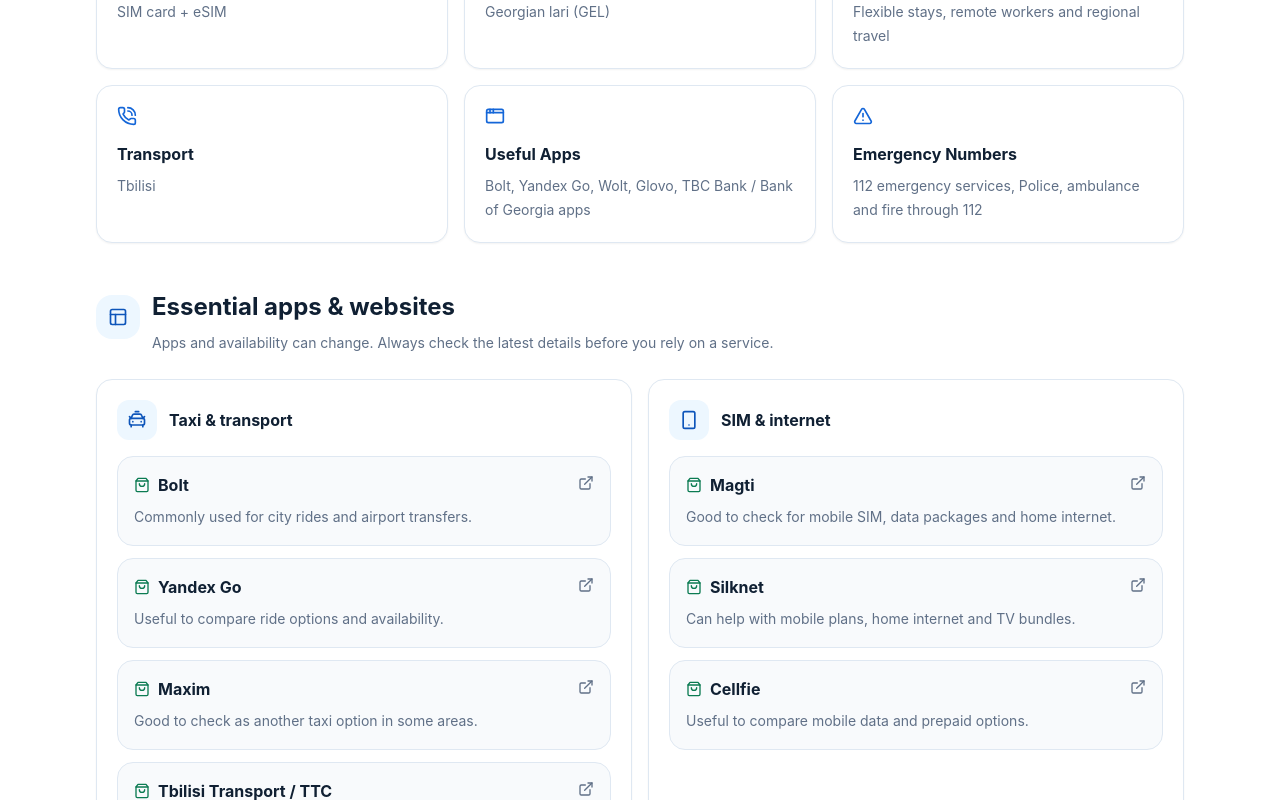
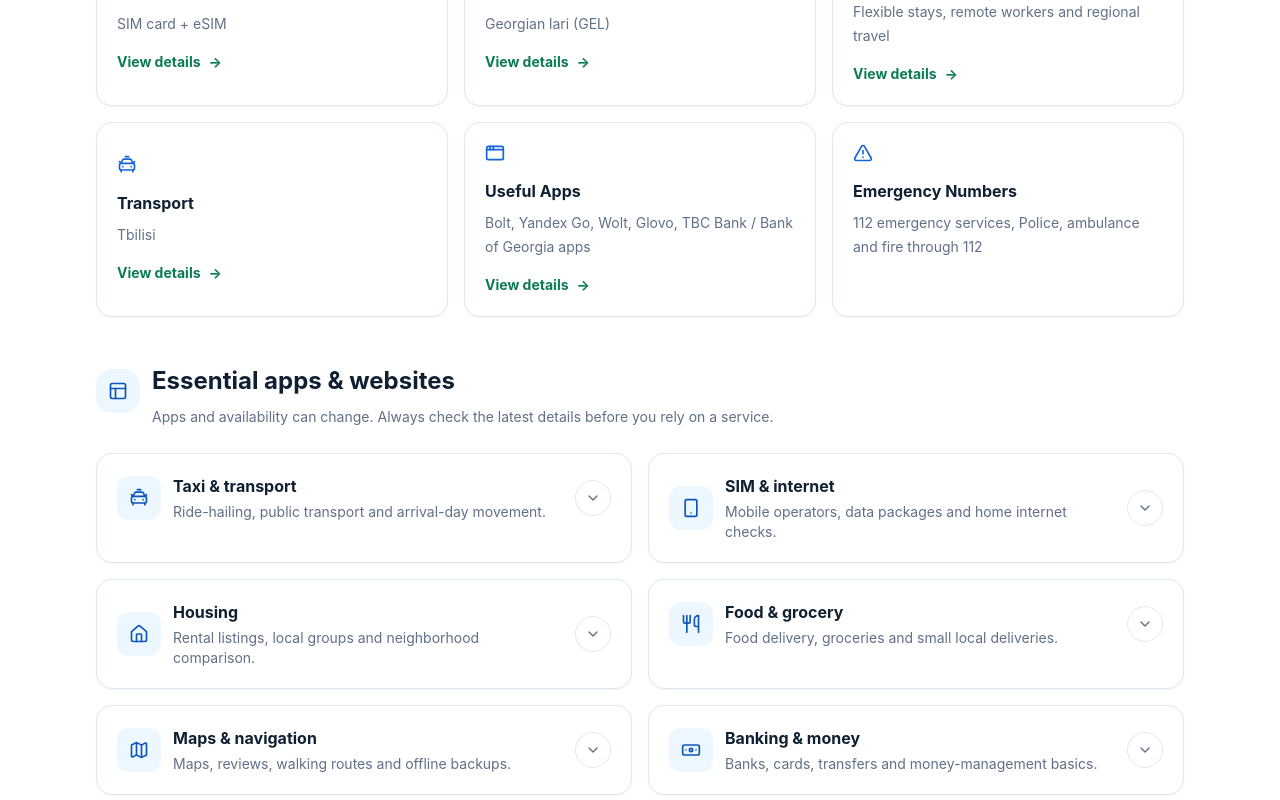
Before and after one commit to cenkerdem763-alt/BeforeYouLand, a React (Vite) app: page /en/georgia in a window 1280 px wide. Shown: the part 660-1460 px from the top of the page. Built offline with nearby package versions, Linux system fonts and the light colour scheme.

Commit message:
Improve essential app category navigation

```diff
--- a/src/components/EssentialAppsSection.tsx
+++ b/src/components/EssentialAppsSection.tsx
@@ -1,6 +1,7 @@
 import {
   Banknote,
   CarTaxiFront,
+  ChevronDown,
   ExternalLink,
   Home,
   Map,
@@ -20,6 +21,8 @@
 type EssentialAppsSectionProps = {
   country: Country;
   language: Language;
+  openCategories: Set<EssentialCategoryKey>;
+  onToggleCategory: (categoryKey: EssentialCategoryKey) => void;
 };
 
 const icons: Record<EssentialCategoryKey, typeof Smartphone> = {
@@ -31,7 +34,45 @@
   bankingMoney: Banknote,
 };
 
-export default function EssentialAppsSection({ country, language }: EssentialAppsSectionProps) {
+const categoryDescriptions: Record<EssentialCategoryKey, Record<Language, string>> = {
+  taxiTransport: {
+    en: 'Ride-hailing, public transport and arrival-day movement.',
+    tr: 'Taksi, toplu taşıma ve ilk gün ulaşımı.',
+    ru: 'Такси, общественный транспорт и первые поездки.',
+  },
+  simInternet: {
+    en: 'Mobile operators, data packages and home internet checks.',
+    tr: 'Mobil operatörler, internet paketleri ve ev interneti kontrolü.',
+    ru: 'Операторы, мобильный интернет и домашний интернет.',
+  },
+  housing: {
+    en: 'Rental listings, local groups and neighborhood comparison.',
+    tr: 'Kiralık ilanları, yerel gruplar ve semt karşılaştırması.',
+    ru: 'Аренда, местные группы и сравнение районов.',
+  },
+  foodGrocery: {
+    en: 'Food delivery, groceries and small local deliveries.',
+    tr: 'Yemek, market ve küçük yerel teslimatlar.',
+    ru: 'Доставка еды, продукты и небольшие заказы.',
+  },
+  mapsNavigation: {
+    en: 'Maps, reviews, walking routes and offline backups.',
+    tr: 'Haritalar, yorumlar, yürüyüş rotaları ve offline seçenekler.',
+    ru: 'Карты, отзывы, маршруты и офлайн-запас.',
+  },
+  bankingMoney: {
+    en: 'Banks, cards, transfers and money-management basics.',
+    tr: 'Banka, kart, transfer ve para yönetimi temelleri.',
+    ru: 'Банки, карты, переводы и базовые денежные вопросы.',
+  },
+};
+
+export default function EssentialAppsSection({
+  country,
+  language,
+  openCategories,
+  onToggleCategory,
+}: EssentialAppsSectionProps) {
   const copy = ui[language].essentialApps;
   const categories = essentialApps[country.key];
 
@@ -50,45 +91,70 @@
       <div className="mt-6 grid gap-4 lg:grid-cols-2">
         {categories.map((category) => {
           const Icon = icons[category.key];
+          const isOpen = openCategories.has(category.key);
+          const panelId = `${country.key}-${category.key}-apps-panel`;
 
           return (
             <div
               key={category.key}
-              className="rounded-2xl border border-line bg-white p-4 shadow-sm sm:p-5"
+              id={`apps-${category.key}`}
+              className="overflow-hidden rounded-2xl border border-line bg-white shadow-sm transition hover:border-blue-100 hover:shadow-md"
+              style={{ scrollMarginTop: '6rem' }}
             >
-              <div className="flex items-center gap-3">
-                <span className="flex h-10 w-10 shrink-0 items-center justify-center rounded-xl bg-blue-50 text-blue-700">
+              <button
+                type="button"
+                className="focus-ring grid w-full grid-cols-[auto_1fr_auto] items-center gap-3 p-4 text-left transition hover:bg-slate-50 sm:p-5"
+                aria-expanded={isOpen}
+                aria-controls={panelId}
+                onClick={() => onToggleCategory(category.key)}
+              >
+                <span className="flex h-11 w-11 shrink-0 items-center justify-center rounded-xl bg-blue-50 text-blue-700">
                   <Icon className="h-5 w-5" aria-hidden="true" />
                 </span>
-                <h3 className="text-base font-bold">
+                <span>
+                  <span className="block text-base font-bold">
                     {essentialCategoryLabels[category.key][language]}
-                </h3>
-              </div>
-              <div className="mt-4 grid gap-3">
+                  </span>
+                  <span className="mt-1 block text-sm leading-5 text-muted">
+                    {categoryDescriptions[category.key][language]}
+                  </span>
+                </span>
+                <span className="flex h-9 w-9 items-center justify-center rounded-full border border-line bg-white text-muted">
+                  <ChevronDown
+                    className={`h-4 w-4 transition ${isOpen ? 'rotate-180 text-blue-700' : ''}`}
+                    aria-hidden="true"
+                  />
+                </span>
+              </button>
+
+              {isOpen ? (
+                <div id={panelId} className="border-t border-line bg-slate-50/80 p-3 sm:p-4">
+                  <div className="grid gap-2">
                     {category.items.map((item) => (
                       <a
                         key={item.name}
                         href={item.url}
                         target="_blank"
                         rel="noreferrer"
-                    className="focus-ring group rounded-2xl border border-line bg-slate-50 p-4 transition hover:border-blue-600 hover:bg-white hover:shadow-sm"
+                        className="focus-ring group grid grid-cols-[1fr_auto] gap-3 rounded-xl border border-line bg-white p-3 transition hover:border-blue-600 hover:shadow-sm"
                       >
-                    <span className="flex items-start justify-between gap-3">
-                      <span className="inline-flex items-center gap-2 font-bold text-ink">
+                        <span>
+                          <span className="inline-flex items-center gap-2 text-sm font-bold text-ink">
                             <ShoppingBag className="h-4 w-4 text-green-700" aria-hidden="true" />
                             {item.name}
                           </span>
-                      <ExternalLink
-                        className="mt-0.5 h-4 w-4 shrink-0 text-muted transition group-hover:text-blue-600"
-                        aria-hidden="true"
-                      />
+                          <span className="mt-1 block text-sm leading-5 text-muted">
+                            {item.description[language]}
                           </span>
-                    <span className="mt-2 block text-sm leading-6 text-muted">
-                      {item.description[language]}
+                        </span>
+                        <span className="flex h-9 w-9 shrink-0 items-center justify-center rounded-full bg-slate-100 text-muted transition group-hover:bg-blue-50 group-hover:text-blue-700">
+                          <ExternalLink className="h-4 w-4" aria-hidden="true" />
                         </span>
                       </a>
                     ))}
                   </div>
+                </div>
+              ) : null}
             </div>
           );
         })}
--- a/src/pages/CountryPage.tsx
+++ b/src/pages/CountryPage.tsx
@@ -1,5 +1,14 @@
+import { useState } from 'react';
 import { Navigate, useParams } from 'react-router-dom';
-import { AlertTriangle, AppWindow, Landmark, PhoneCall } from 'lucide-react';
+import {
+  AlertTriangle,
+  AppWindow,
+  CarTaxiFront,
+  Home,
+  Landmark,
+  PhoneCall,
+  Smartphone,
+} from 'lucide-react';
 import Badge from '../components/Badge';
 import EssentialAppsSection from '../components/EssentialAppsSection';
 import FirstWeekChecklistSection from '../components/FirstWeekChecklistSection';
@@ -10,10 +19,20 @@
 import { siteConfig } from '../data/config';
 import TopicCard from '../components/TopicCard';
 import { findCountryBySlug, getCountryPath } from '../data/countries';
+import type { EssentialCategoryKey } from '../data/essentialApps';
 import { languageCodes, topicLabels, ui } from '../data/i18n';
 import { getGuidePath, topicKeys } from '../data/routes';
 
+const viewDetailsLabel = {
+  en: 'View details',
+  tr: 'Bilgileri gör',
+  ru: 'Смотреть',
+} as const;
+
 export default function CountryPage() {
+  const [openAppCategories, setOpenAppCategories] = useState<Set<EssentialCategoryKey>>(
+    () => new Set(),
+  );
   const params = useParams();
   const language = languageCodes.find((code) => code === params.language);
   if (!language || !params.countrySlug) return <Navigate to="/en" replace />;
@@ -24,14 +43,72 @@
   const labels = ui[language].country;
   const countryPath = getCountryPath(language, country);
 
-  const overview = [
-    { label: 'SIM / eSIM', value: topicKeys.slice(0, 2).map((topic) => topicLabels[language][topic]).join(' + ') },
-    { label: topicLabels[language]['bank-account'], value: country.content[language].currency },
-    { label: topicLabels[language]['rent-apartment'], value: country.content[language].bestFor },
-    { label: topicLabels[language].transport, value: country.content[language].capital },
-    { label: labels.usefulApps, value: country.apps.join(', ') },
-    { label: labels.emergencyNumbers, value: country.emergency[language].join(', ') },
+  const overview: {
+    label: string;
+    value: string;
+    icon: typeof PhoneCall;
+    appCategory?: EssentialCategoryKey;
+  }[] = [
+    {
+      label: 'SIM / eSIM',
+      value: topicKeys.slice(0, 2).map((topic) => topicLabels[language][topic]).join(' + '),
+      icon: Smartphone,
+      appCategory: 'simInternet',
+    },
+    {
+      label: topicLabels[language]['bank-account'],
+      value: country.content[language].currency,
+      icon: Landmark,
+      appCategory: 'bankingMoney',
+    },
+    {
+      label: topicLabels[language]['rent-apartment'],
+      value: country.content[language].bestFor,
+      icon: Home,
+      appCategory: 'housing',
+    },
+    {
+      label: topicLabels[language].transport,
+      value: country.content[language].capital,
+      icon: CarTaxiFront,
+      appCategory: 'taxiTransport',
+    },
+    {
+      label: labels.usefulApps,
+      value: country.apps.join(', '),
+      icon: AppWindow,
+      appCategory: 'mapsNavigation',
+    },
+    {
+      label: labels.emergencyNumbers,
+      value: country.emergency[language].join(', '),
+      icon: AlertTriangle,
+    },
   ];
+
+  const openAppCategory = (categoryKey: EssentialCategoryKey) => {
+    setOpenAppCategories((current) => new Set(current).add(categoryKey));
+    window.setTimeout(() => {
+      document.getElementById(`apps-${categoryKey}`)?.scrollIntoView({
+        behavior: 'smooth',
+        block: 'start',
+      });
+    }, 0);
+  };
+
+  const toggleAppCategory = (categoryKey: EssentialCategoryKey) => {
+    setOpenAppCategories((current) => {
+      const next = new Set(current);
+
+      if (next.has(categoryKey)) {
+        next.delete(categoryKey);
+      } else {
+        next.add(categoryKey);
+      }
+
+      return next;
+    });
+  };
 
   return (
     <>
@@ -60,20 +137,55 @@
         <section className="mt-10">
           <h2 className="text-2xl font-bold">{labels.overview}</h2>
           <div className="mt-5 grid gap-4 md:grid-cols-2 lg:grid-cols-3">
-            {overview.map((item, index) => {
-              const Icon = [PhoneCall, Landmark, AlertTriangle, PhoneCall, AppWindow, AlertTriangle][index];
-              return (
-                <div key={item.label} className="rounded-2xl border border-line bg-white p-5 shadow-sm">
+            {overview.map((item) => {
+              const Icon = item.icon;
+              const cardContent = (
+                <>
                   <Icon className="h-5 w-5 text-blue-600" aria-hidden="true" />
                   <h3 className="mt-4 font-bold">{item.label}</h3>
                   <p className="mt-2 text-sm leading-6 text-muted">{item.value}</p>
-                </div>
+                  {item.appCategory ? (
+                    <span className="mt-4 inline-flex items-center gap-2 text-sm font-bold text-green-700">
+                      {viewDetailsLabel[language]}
+                      <span aria-hidden="true">→</span>
+                    </span>
+                  ) : null}
+                </>
+              );
+
+              if (!item.appCategory) {
+                return (
+                  <div
+                    key={item.label}
+                    className="rounded-2xl border border-line bg-white p-5 shadow-sm"
+                  >
+                    {cardContent}
+                  </div>
+                );
+              }
+
+              const appCategory = item.appCategory;
+
+              return (
+                <button
+                  key={item.label}
+                  type="button"
+                  className="focus-ring rounded-2xl border border-line bg-white p-5 text-left shadow-sm transition hover:-translate-y-0.5 hover:border-green-200 hover:shadow-md"
+                  onClick={() => openAppCategory(appCategory)}
+                >
+                  {cardContent}
+                </button>
               );
             })}
           </div>
         </section>
 
-        <EssentialAppsSection country={country} language={language} />
+        <EssentialAppsSection
+          country={country}
+          language={language}
+          openCategories={openAppCategories}
+          onToggleCategory={toggleAppCategory}
+        />
 
         <FirstWeekChecklistSection country={country} language={language} />
 
```
Lines whose indentation alone changed are shown as unchanged.
